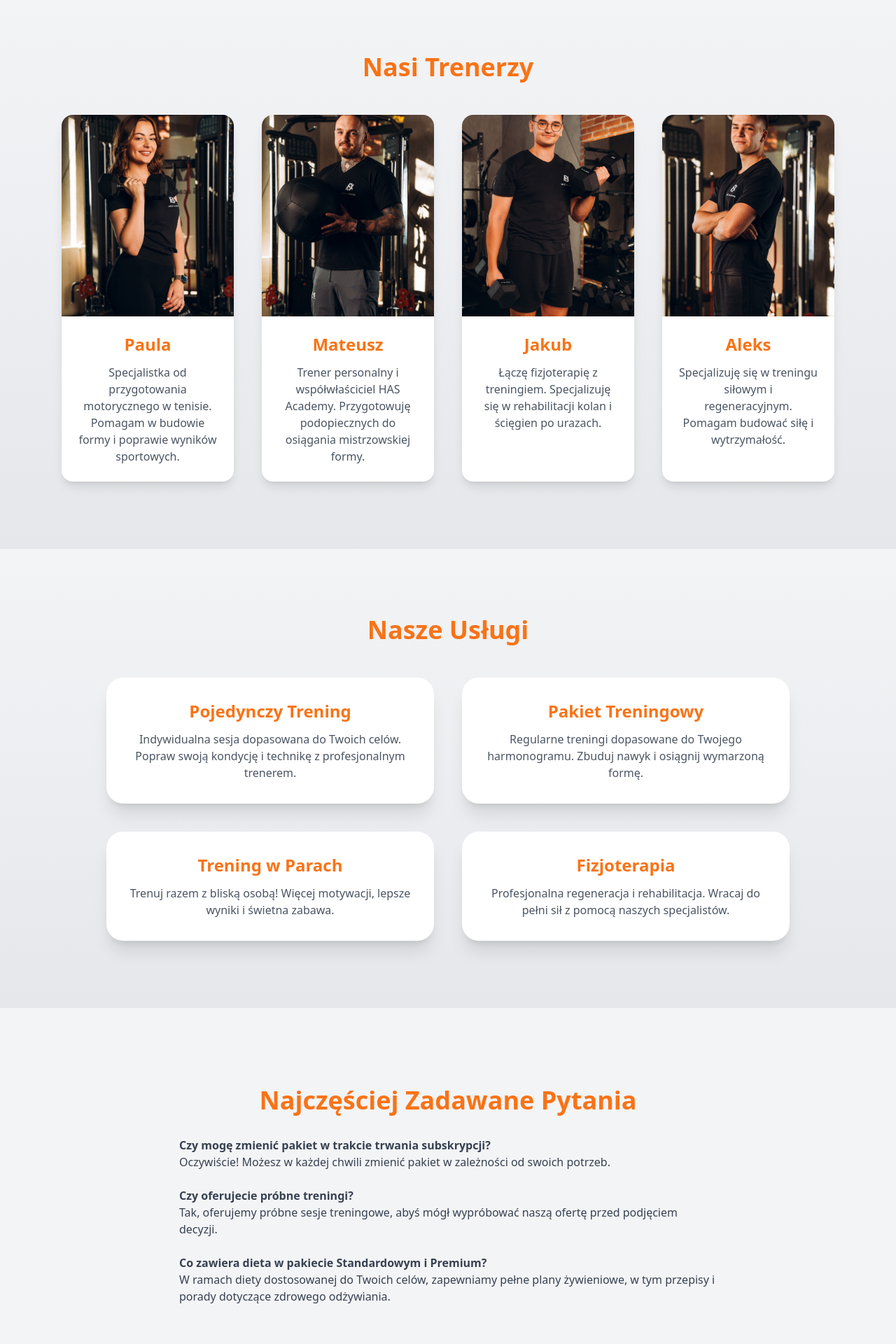
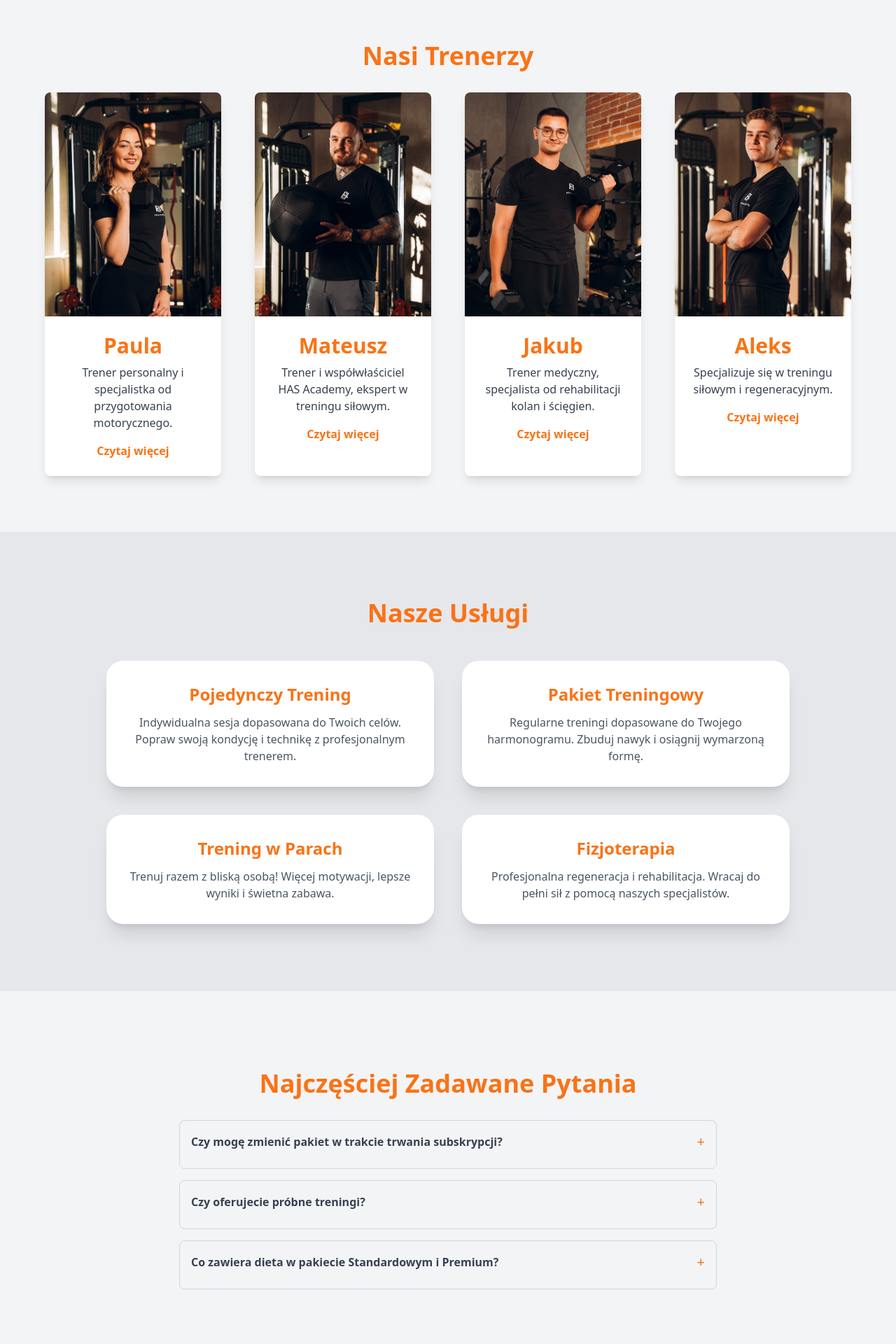
Before and after one commit to Twenfyx/academy, a React (Create React App) app: page / in a window 1280 px wide. Shown: the part 1280-3200 px from the top of the page at 70% size. Built offline with nearby package versions, Linux system fonts and the light colour scheme.

Commit message:
enchance style in Pytania and add read more in Trenerzy

```diff
--- a/src/components/Pytania.tsx
+++ b/src/components/Pytania.tsx
@@ -1,27 +1,50 @@
+import { useState } from "react";
 
+const faqData = [
+  {
+    question: "Czy mogę zmienić pakiet w trakcie trwania subskrypcji?",
+    answer: "Oczywiście! Możesz w każdej chwili zmienić pakiet w zależności od swoich potrzeb.",
+  },
+  {
+    question: "Czy oferujecie próbne treningi?",
+    answer: "Tak, oferujemy próbne sesje treningowe, abyś mógł wypróbować naszą ofertę przed podjęciem decyzji.",
+  },
+  {
+    question: "Co zawiera dieta w pakiecie Standardowym i Premium?",
+    answer: "W ramach diety dostosowanej do Twoich celów, zapewniamy pełne plany żywieniowe, w tym przepisy i porady dotyczące zdrowego odżywiania.",
+  },
+];
 
 const Pytania = () => {
   return (
-        <>
     <div className="my-20 text-center pt-8">
       <h3 className="text-4xl font-extrabold text-orange-500 mb-8">Najczęściej Zadawane Pytania</h3>
-          <div className="max-w-3xl mx-auto text-left text-gray-700">
-            <div className="mb-6">
-              <h4 className="font-semibold">Czy mogę zmienić pakiet w trakcie trwania subskrypcji?</h4>
-              <p>Oczywiście! Możesz w każdej chwili zmienić pakiet w zależności od swoich potrzeb.</p>
-            </div>
-            <div className="mb-6">
-              <h4 className="font-semibold">Czy oferujecie próbne treningi?</h4>
-              <p>Tak, oferujemy próbne sesje treningowe, abyś mógł wypróbować naszą ofertę przed podjęciem decyzji.</p>
-            </div>
-            <div className="pb-8">
-              <h4 className="font-semibold">Co zawiera dieta w pakiecie Standardowym i Premium?</h4>
-              <p>W ramach diety dostosowanej do Twoich celów, zapewniamy pełne plany żywieniowe, w tym przepisy i porady dotyczące zdrowego odżywiania.</p>
+      <div className="max-w-3xl mx-auto text-left text-gray-700 space-y-4">
+        {faqData.map((item, index) => (
+          <FAQItem key={index} question={item.question} answer={item.answer} />
+        ))}
       </div>
     </div>
+  );
+};
+
+const FAQItem = ({ question, answer }: { question: string; answer: string }) => {
+  const [isOpen, setIsOpen] = useState(false);
+
+  return (
+    <div
+      className="border border-gray-300 rounded-lg p-4 transition-all duration-300 hover:shadow-md cursor-pointer"
+      onClick={() => setIsOpen(!isOpen)}
+    >
+      <div className="flex justify-between items-center">
+        <h4 className="font-semibold">{question}</h4>
+        <span className="text-orange-500 text-xl">{isOpen ? "−" : "+"}</span>
       </div>
-        </>
-    )
-}
+      <p className={`mt-2 text-gray-600 transition-opacity duration-300 ${isOpen ? "opacity-100" : "opacity-0 h-0 overflow-hidden"}`}>
+        {isOpen && answer}
+      </p>
+    </div>
+  );
+};
 
 export default Pytania;
--- a/src/components/Trenerzy.tsx
+++ b/src/components/Trenerzy.tsx
@@ -1,57 +1,79 @@
+import { useState } from "react";
+
+interface Trainer {
+  name: string;
+  img: string;
+  shortDesc: string;
+  fullDesc: string;
+}
+
+const trainers: Trainer[] = [
+  {
+    name: "Paula",
+    img: require("../images/2.jpg"), // You might need `import` if TypeScript complains
+    shortDesc: "Trener personalny i specjalistka od przygotowania motorycznego.",
+    fullDesc:
+      "Cześć! Jestem Paula – trener personalny i specjalistka od przygotowania motorycznego, szczególnie w tenisie. Pomagam poprawić sprawność, sylwetkę i wyniki sportowe.",
+  },
+  {
+    name: "Mateusz",
+    img: require("../images/3.jpg"),
+    shortDesc: "Trener i współwłaściciel HAS Academy, ekspert w treningu siłowym.",
+    fullDesc:
+      "Jako trener personalny i współwłaściciel HAS Academy, pomagam moim podopiecznym osiągnąć najwyższy poziom kondycji i siły, przygotowując ich do międzynarodowych zawodów.",
+  },
+  {
+    name: "Jakub",
+    img: require("../images/7.jpg"),
+    shortDesc: "Trener medyczny, specjalista od rehabilitacji kolan i ścięgien.",
+    fullDesc:
+      "Jestem Jakub, trener medyczny, łączący fizjoterapię z treningiem. Specjalizuję się w rehabilitacji kolan i ścięgien, pomagając w zdrowieniu po kontuzjach.",
+  },
+  {
+    name: "Aleks",
+    img: require("../images/5.jpg"),
+    shortDesc: "Specjalizuje się w treningu siłowym i regeneracyjnym.",
+    fullDesc:
+      "Jestem Aleks – trener personalny specjalizujący się w treningu siłowym i regeneracyjnym. Pomagam w rozwoju siły i wytrzymałości, a także w pracy z osobami trenującymi drużynowo.",
+  },
+];
+
 const Trenerzy = () => {
   return (
-    <section className="py-24 bg-gradient-to-b from-gray-100 to-gray-200">
-      <div className="max-w-6xl mx-auto text-center px-6">
-        <h2 className="text-4xl font-extrabold text-orange-500 mb-12">Nasi Trenerzy</h2>
-        <div className="grid grid-cols-1 md:grid-cols-2 lg:grid-cols-4 gap-10">
-
-          {/* Paula */}
-          <div className="bg-white rounded-2xl shadow-lg overflow-hidden transform transition duration-300 hover:scale-105 hover:shadow-2xl">
-            <img src={require('../images/2.jpg')} alt="Trener Paula" className="w-full h-72 object-cover" />
-            <div className="p-6">
-              <h3 className="text-2xl font-semibold text-orange-500">Paula</h3>
-              <p className="mt-3 text-gray-600">
-                Specjalistka od przygotowania motorycznego w tenisie. Pomagam w budowie formy i poprawie wyników sportowych.
-              </p>
-            </div>
-          </div>
-
-          {/* Mateusz */}
-          <div className="bg-white rounded-2xl shadow-lg overflow-hidden transform transition duration-300 hover:scale-105 hover:shadow-2xl">
-            <img src={require('../images/3.jpg')} alt="Trener Mateusz" className="w-full h-72 object-cover" />
-            <div className="p-6">
-              <h3 className="text-2xl font-semibold text-orange-500">Mateusz</h3>
-              <p className="mt-3 text-gray-600">
-                Trener personalny i współwłaściciel HAS Academy. Przygotowuję podopiecznych do osiągania mistrzowskiej formy.
-              </p>
-            </div>
-          </div>
-
-          {/* Jakub */}
-          <div className="bg-white rounded-2xl shadow-lg overflow-hidden transform transition duration-300 hover:scale-105 hover:shadow-2xl">
-            <img src={require('../images/7.jpg')} alt="Trener Jakub" className="w-full h-72 object-cover" />
-            <div className="p-6">
-              <h3 className="text-2xl font-semibold text-orange-500">Jakub</h3>
-              <p className="mt-3 text-gray-600">
-                Łączę fizjoterapię z treningiem. Specjalizuję się w rehabilitacji kolan i ścięgien po urazach.
-              </p>
-            </div>
-          </div>
-
-          {/* Aleks */}
-          <div className="bg-white rounded-2xl shadow-lg overflow-hidden transform transition duration-300 hover:scale-105 hover:shadow-2xl">
-            <img src={require('../images/5.jpg')} alt="Trener Alex" className="w-full h-72 object-cover" />
-            <div className="p-6">
-              <h3 className="text-2xl font-semibold text-orange-500">Aleks</h3>
-              <p className="mt-3 text-gray-600">
-                Specjalizuję się w treningu siłowym i regeneracyjnym. Pomagam budować siłę i wytrzymałość.
-              </p>
-            </div>
-          </div>
-
+    <div className="py-20 bg-gray-100">
+      <div className="max-w-6xl mx-auto text-center">
+        <h2 className="text-4xl font-extrabold text-orange-500 mb-8">Nasi Trenerzy</h2>
+        <div className="grid grid-cols-1 md:grid-cols-2 lg:grid-cols-4 gap-12">
+          {trainers.map((trainer, index) => (
+            <TrainerCard key={index} trainer={trainer} />
+          ))}
         </div>
       </div>
-    </section>
+    </div>
+  );
+};
+
+interface TrainerCardProps {
+  trainer: Trainer;
+}
+
+const TrainerCard: React.FC<TrainerCardProps> = ({ trainer }) => {
+  const [showMore, setShowMore] = useState(false);
+
+  return (
+    <div className="bg-white rounded-lg shadow-lg transform transition-all duration-300 hover:scale-105 hover:shadow-2xl">
+      <img src={trainer.img} alt={`Trener ${trainer.name}`} className="w-full h-80 object-cover rounded-t-lg object-top" />
+      <div className="p-6 text-center">
+        <h3 className="text-3xl font-bold text-orange-500">{trainer.name}</h3>
+        <p className="mt-2 text-gray-700">{showMore ? trainer.fullDesc : trainer.shortDesc}</p>
+        <button
+          className="mt-4 text-orange-500 font-semibold hover:underline transition duration-300"
+          onClick={() => setShowMore(!showMore)}
+        >
+          {showMore ? "Pokaż mniej" : "Czytaj więcej"}
+        </button>
+      </div>
+    </div>
   );
 };
 
--- a/src/components/Uslugi.tsx
+++ b/src/components/Uslugi.tsx
@@ -1,6 +1,6 @@
 const Uslugi = () => {
   return (
-    <section className="py-24 bg-gradient-to-b from-gray-100 to-gray-200">
+    <section className="py-24 bg-gradient-to-b from-gray-200 to-gray-200">
       <div className="max-w-5xl mx-auto text-center px-6">
         <h2 className="text-4xl font-extrabold text-orange-500 mb-12">Nasze Usługi</h2>
         <div className="grid grid-cols-1 md:grid-cols-2 gap-10">
```
Lines whose indentation alone changed are shown as unchanged.
